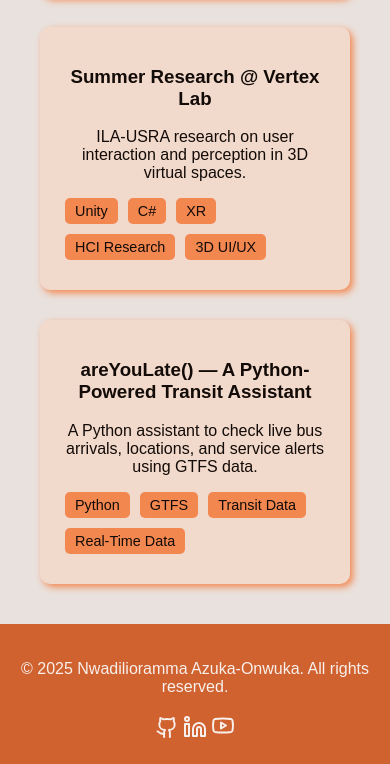
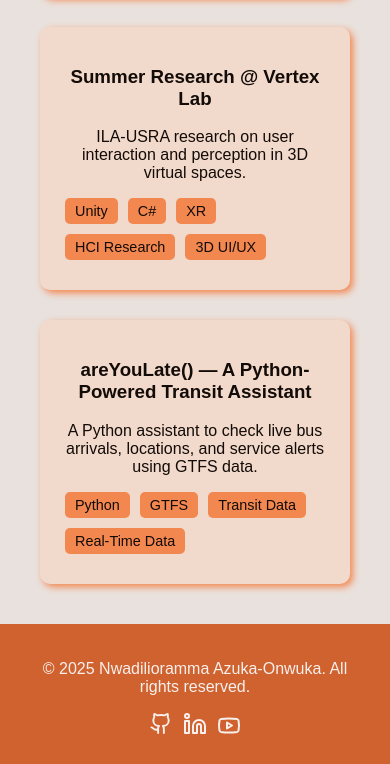
Before and after one commit to d3n-ze1/Portfolio-site, a plain HTML site: page index.html in a window 390 px wide. Shown: the part 2063-2827 px from the top of the page. Drawn offline with Linux system fonts and the light colour scheme.

Commit message:
Updated footer style

```diff
--- a/styles/styles.css
+++ b/styles/styles.css
@@ -307,22 +307,29 @@ main{
 /* Footer */
 footer {
     position: relative;
-    /* bottom: 0; */
-    justify-content: center;
+    display: flex;
+    flex-direction: row;
+    justify-content: space-between;
+    align-items: center;
     background-color: light-dark(var(--primary), var(--dark-primary));
     color: light-dark(var(--light-alt-text), var(--dark-alt-text));
-    padding: 20px;
+    padding: 20px 40px;
     text-align: center;
     margin: 0;
+
 }
 
-footer ul {
+.left-footer-div{
+    display: grid;
+
+}
+
+.right-footer-div{
     display: flex;
-    justify-content: center;
-    gap: 20px;
-    list-style: none;
-    padding: 0;
-    margin: 0;
+    flex-direction: row;
+    justify-content: space-between;
+    height: 100%;
+    gap: 10px;
 }
 
 footer a {
@@ -421,4 +428,18 @@ footer a:hover {
     .tags{
         grid-template-columns: repeat(auto-fill, minmax(200px, auto));
     }
+
+    footer {
+    position: relative;
+    display: flex;
+    flex-direction: column;
+    justify-content: space-between;
+    align-items: center;
+    background-color: light-dark(var(--primary), var(--dark-primary));
+    color: light-dark(var(--light-alt-text), var(--dark-alt-text));
+    padding: 20px 40px;
+    text-align: center;
+    margin: 0;
 }
+
+}
```
